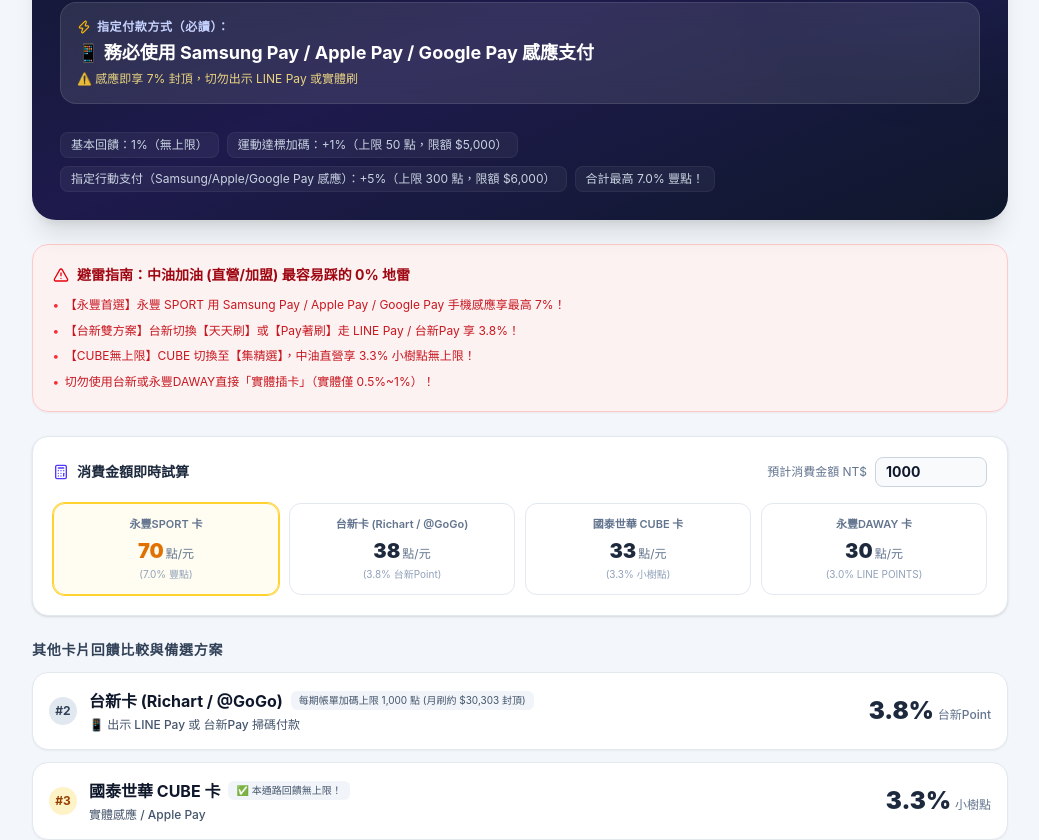
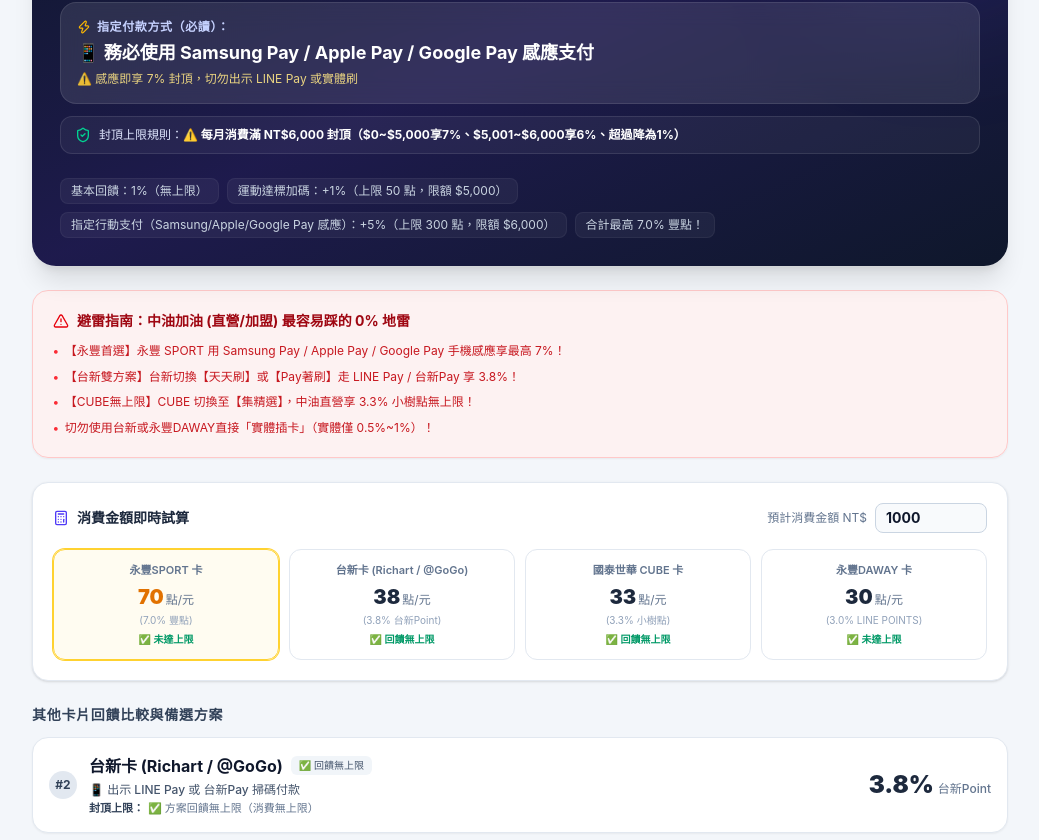
Before and after one commit to Belden0718/card, a React (Vite) app: page / in a window 1280 px wide. Shown: the part 1140-1980 px from the top of the page, without its empty margins (120-1159 px from the left). Built offline with nearby package versions, Linux system fonts and the light colour scheme.

Commit message:
feat: complete explicit caps and limits breakdown with cap-aware calculator

```diff
--- a/src/components/RecommendationResult.tsx
+++ b/src/components/RecommendationResult.tsx
@@ -1,7 +1,7 @@
 import React, { useState } from 'react';
 import type { CardRewardResult, CubeScheme, ScenarioChannel, TaishinScheme } from '../types/card';
-import { CUBE_SCHEME_LABELS } from '../data/cardData';
-import { Trophy, AlertTriangle, ArrowRight, Zap, CheckCircle, Calculator, Info } from 'lucide-react';
+import { CUBE_SCHEME_LABELS, calculateExactRewardPoints } from '../data/cardData';
+import { Trophy, AlertTriangle, ArrowRight, Zap, CheckCircle, Calculator, Info, ShieldCheck } from 'lucide-react';
 
 interface Props {
   channel: ScenarioChannel;
@@ -167,8 +167,16 @@ export const RecommendationResult: React.FC<Props> = ({
             )}
           </div>
 
+          {/* 上限與封頂規則徽章 */}
+          {bestCard.capInfo && (
+            <div className="mt-3 px-3.5 py-2.5 rounded-xl bg-white/5 border border-white/10 flex items-center gap-2 text-xs text-indigo-100">
+              <ShieldCheck className="w-4 h-4 text-emerald-400 shrink-0" />
+              <span>封頂上限規則：<strong className="text-white font-bold">{bestCard.capInfo.capNote}</strong></span>
+            </div>
+          )}
+
           {/* 回饋邏輯拆解 */}
-          <div className="mt-4 pt-3 flex flex-wrap gap-2">
+          <div className="mt-3 pt-3 flex flex-wrap gap-2">
             {bestCard.details.map((detail, idx) => (
               <span
                 key={idx}
@@ -222,7 +230,7 @@ export const RecommendationResult: React.FC<Props> = ({
 
           <div className="grid grid-cols-2 sm:grid-cols-4 gap-2.5">
             {results.map((res) => {
-              const estimatedReward = Math.round((calcAmount * res.rewardRate) / 100);
+              const exact = calculateExactRewardPoints(calcAmount, res);
               const isBest = res.cardId === bestCard.cardId;
 
               return (
@@ -242,12 +250,22 @@ export const RecommendationResult: React.FC<Props> = ({
                   <div className={`text-xl font-black ${
                     isBest ? 'text-amber-600' : res.isBlocked ? 'text-slate-400' : 'text-slate-800'
                   }`}>
-                    {res.isBlocked ? '0' : estimatedReward}
+                    {res.isBlocked ? '0' : exact.points}
                     <span className="text-xs font-normal text-slate-500 ml-0.5">點/元</span>
                   </div>
                   <div className="text-[10px] text-slate-400 mt-0.5">
                     ({res.rewardRate.toFixed(1)}% {res.rewardType})
                   </div>
+                  {exact.isCapped && exact.capNote && (
+                    <div className="text-[10px] text-amber-700 bg-amber-100/90 px-1.5 py-0.5 rounded mt-1.5 font-bold leading-tight">
+                      {exact.capNote}
+                    </div>
+                  )}
+                  {!exact.isCapped && !res.isBlocked && res.rewardRate > 0 && (
+                    <div className="text-[10px] text-emerald-600 mt-1 font-semibold">
+                      {res.capInfo?.isUnlimited ? '✅ 回饋無上限' : '✅ 未達上限'}
+                    </div>
+                  )}
                 </div>
               );
             })}
@@ -299,6 +317,10 @@ export const RecommendationResult: React.FC<Props> = ({
                       <div className="text-xs text-slate-600 mt-1 flex items-center gap-1.5 font-medium">
                         <span>{card.bestPaymentMethod.label}</span>
                       </div>
+                      <div className="text-[11px] text-slate-500 mt-0.5 flex items-center gap-1">
+                        <span className="font-semibold text-slate-700">封頂上限：</span>
+                        <span>{card.capInfo?.capNote || '依銀行公告規範'}</span>
+                      </div>
                     </div>
                   </div>
 
--- a/src/data/cardData.ts
+++ b/src/data/cardData.ts
@@ -227,6 +227,86 @@ export function calculateCardRewards(channelId: string, config: UserCardConfig):
   // 4. 永豐 DAWAY 卡計算
   results.push(calculateDawayReward(channelId, config));
 
+  // 統一確保每張卡片具備權威、精準的封頂上限資訊 (capInfo)
+  for (const r of results) {
+    if (r.cardId === 'cube') {
+      r.capInfo = {
+        isUnlimited: true,
+        capNote: r.rewardRate > 0.3 ? '✅ 方案回饋無上限（消費無上限）' : '✅ 基礎消費無上限'
+      };
+      if (r.rewardRate > 0.3) r.capWarning = '✅ 回饋無上限';
+    } else if (r.cardId === 'gogo') {
+      if (r.bestPaymentMethod.method === 'taishin_pay') {
+        r.capInfo = {
+          isUnlimited: true,
+          perTxCap: 3000,
+          capNote: '✅ 方案無上限（⚠️ 超商門市限單筆 NT$3,000）'
+        };
+        r.capWarning = '方案無上限（超商限單筆 $3,000）';
+      } else {
+        r.capInfo = {
+          isUnlimited: true,
+          capNote: '✅ 方案回饋無上限（消費無上限）'
+        };
+        if (r.rewardRate >= 3.0) r.capWarning = '✅ 回饋無上限';
+      }
+    } else if (r.cardId === 'sport') {
+      if (r.rewardRate === 7.0) {
+        r.capInfo = {
+          isUnlimited: false,
+          monthlySpendCap: 6000,
+          pointCap: 350,
+          capNote: '⚠️ 每月消費滿 NT$6,000 封頂（$0~$5,000享7%、$5,001~$6,000享6%、超過降為1%）'
+        };
+        r.capWarning = '⚠️ 每月消費滿 NT$6,000 封頂';
+      } else if (r.rewardRate === 2.0) {
+        r.capInfo = {
+          isUnlimited: true,
+          capNote: '⚠️ 指定加碼額度已滿，目前享 2% 豐點'
+        };
+        r.capWarning = '加碼額度已滿，降為 2%';
+      } else if (r.isBlocked) {
+        r.capInfo = {
+          isUnlimited: false,
+          capNote: '❌ 本通路為非一般消費 0% 排除'
+        };
+      } else {
+        r.capInfo = {
+          isUnlimited: true,
+          capNote: '基本回饋 1% 無上限'
+        };
+      }
+    } else if (r.cardId === 'daway') {
+      if (r.rewardRate === 3.0) {
+        r.capInfo = {
+          isUnlimited: false,
+          monthlySpendCap: 40000,
+          pointCap: 800,
+          capNote: '⚠️ 新戶加碼每月滿 NT$40,000 封頂（超額降為 1% 無上限）'
+        };
+        r.capWarning = '⚠️ 新戶加碼月刷 $40,000 封頂';
+      } else if (r.rewardRate === 1.5) {
+        r.capInfo = {
+          isUnlimited: false,
+          monthlySpendCap: 60000,
+          pointCap: 300,
+          capNote: '⚠️ 舊戶加碼每期上限 300 點（超額降為 1% 無上限）'
+        };
+        r.capWarning = '加碼每期上限 300 點';
+      } else if (r.isBlocked) {
+        r.capInfo = {
+          isUnlimited: false,
+          capNote: '❌ 門市無法使用或 0% 排除'
+        };
+      } else {
+        r.capInfo = {
+          isUnlimited: true,
+          capNote: '一般消費 1% 無上限'
+        };
+      }
+    }
+  }
+
   // 排序：先比回饋率降序，若相同則無上限/非排除優先
   return results.sort((a, b) => {
     if (b.rewardRate !== a.rewardRate) {
@@ -234,6 +314,56 @@ export function calculateCardRewards(channelId: string, config: UserCardConfig):
     }
     return (a.isBlocked ? 1 : 0) - (b.isBlocked ? 1 : 0);
   });
+}
+
+/**
+ * 依據各卡官方封頂上限與階梯遞減規則，精準計算回饋點數
+ */
+export function calculateExactRewardPoints(amount: number, res: CardRewardResult): { points: number; isCapped: boolean; capNote?: string } {
+  if (res.rewardRate <= 0 || res.isBlocked) {
+    return { points: 0, isCapped: false };
+  }
+
+  // 1. 永豐 SPORT 卡階梯封頂:
+  // 前 $5,000 享 7% (1% + 1% + 5% = 350 點)
+  // $5,001 ~ $6,000 享 6% (1% + 5% = 60 點)
+  // 超過 $6,000 享 1% 無上限
+  if (res.cardId === 'sport' && res.rewardRate === 7.0) {
+    if (amount <= 5000) {
+      return { points: Math.round(amount * 0.07), isCapped: false };
+    } else if (amount <= 6000) {
+      const p = 5000 * 0.07 + (amount - 5000) * 0.06;
+      return { points: Math.round(p), isCapped: true, capNote: '超額 NT$5,000，扣除運動加碼後享 6%' };
+    } else {
+      const p = 5000 * 0.07 + 1000 * 0.06 + (amount - 6000) * 0.01;
+      return { points: Math.round(p), isCapped: true, capNote: '已達指定感應加碼 NT$6,000 封頂，超額降為 1%' };
+    }
+  }
+
+  // 2. 永豐 DAWAY 卡新戶 LINE Pay 階梯封頂:
+  // 前 $40,000 享 3% (加碼 2% 上限 800 點 + 基本 1% 400 點 = 1,200 點)
+  // 超過 $40,000 享 1% 無上限
+  if (res.cardId === 'daway' && res.rewardRate === 3.0) {
+    if (amount <= 40000) {
+      return { points: Math.round(amount * 0.03), isCapped: false };
+    } else {
+      const p = 40000 * 0.03 + (amount - 40000) * 0.01;
+      return { points: Math.round(p), isCapped: true, capNote: '已達新戶加碼月刷 NT$40,000 封頂，超額降為 1%' };
+    }
+  }
+
+  // 3. 台新超商門市單筆限額提醒
+  if (res.cardId === 'gogo' && res.bestPaymentMethod.method === 'taishin_pay' && amount > 3000) {
+    return {
+      points: Math.round((amount * res.rewardRate) / 100),
+      isCapped: true,
+      capNote: '⚠️ 注意：超商門市台新Pay單筆限額 NT$3,000，超過請拆單'
+    };
+  }
+
+  // 4. 無上限卡片 (國泰 CUBE & 台新 7+1大刷)
+  const points = Math.round((amount * res.rewardRate) / 100);
+  return { points, isCapped: false };
 }
 
 function calculateCubeReward(channelId: string, config: UserCardConfig): CardRewardResult {
--- a/src/types/card.ts
+++ b/src/types/card.ts
@@ -50,6 +50,14 @@ export interface ScenarioChannel {
   pitfalls: string[]; // 踩坑避雷提醒
 }
 
+export interface CapInfo {
+  isUnlimited: boolean;           // 是否無上限
+  monthlySpendCap?: number;       // 每月消費封頂上限 (NT$)
+  pointCap?: number;              // 每月回饋點數上限
+  perTxCap?: number;              // 單筆消費限額 (NT$)
+  capNote: string;                // 易懂說明 (例如: "每月消費滿 NT$6,000 封頂", "回饋無上限")
+}
+
 export interface CardRewardResult {
   cardId: CardId;
   cardName: string;
@@ -62,7 +70,8 @@ export interface CardRewardResult {
     note?: string;
   };
   details: string[]; // 回饋組成細節
-  capWarning?: string; // 封頂上限提醒
+  capInfo?: CapInfo; // 完整封頂與上限機制
+  capWarning?: string; // 封頂上限提示標籤
   isSchemeDependent?: boolean; // 是否受方案影響
   schemeSuggestion?: {
     cardName: string;
```
Also changed, not shown: src/components/CardCheatSheet.tsx (+29 -0 lines).
